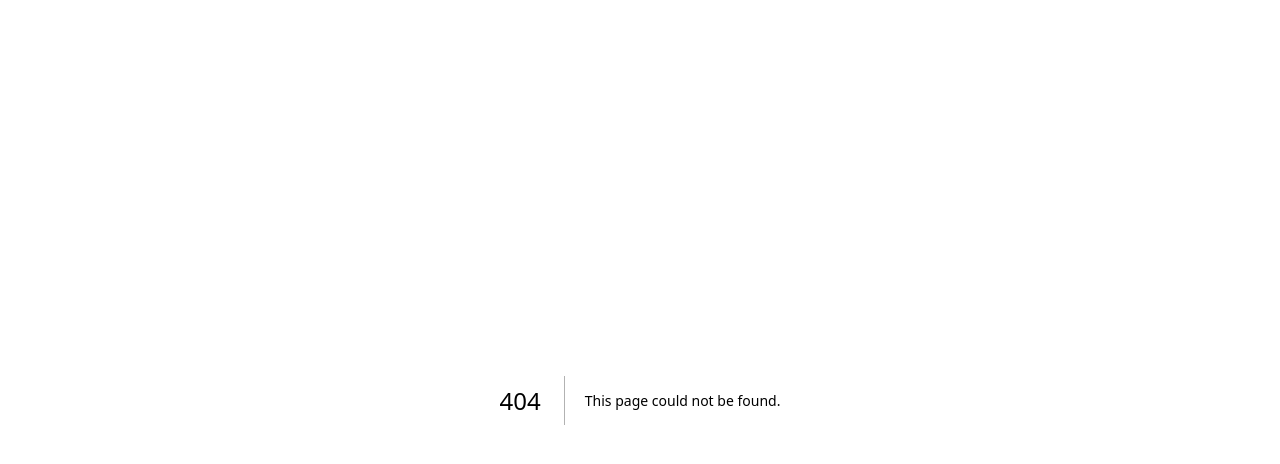
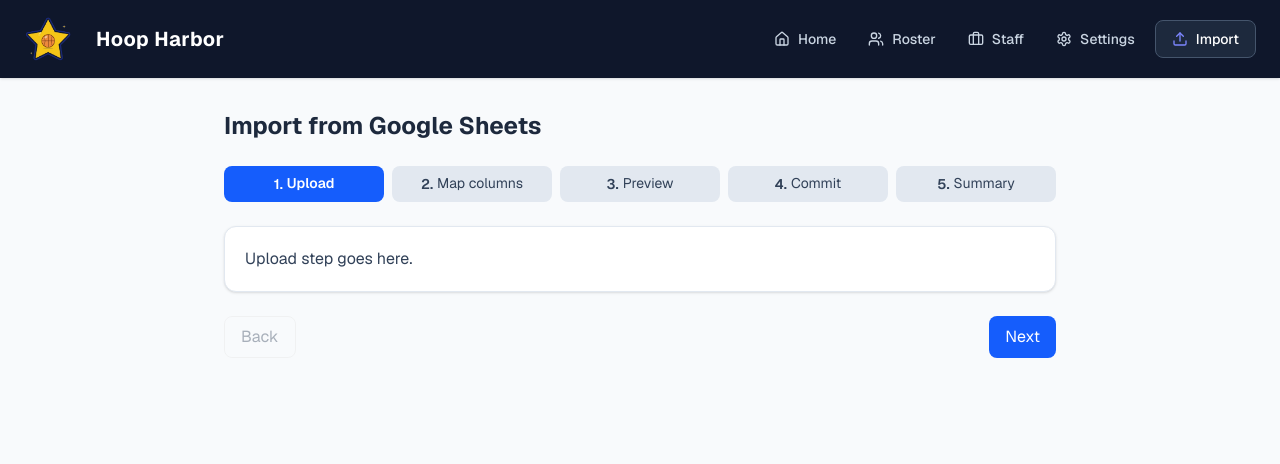
Before and after one commit to kat4ever4/Hoop-Harbor, a Next.js app in the folder my-app/: page /imports/sheets in a window 1280 px wide. Before the commit this address had no page. Shown: the top 464 px of the page. Built offline with nearby package versions, Linux system fonts and the light colour scheme.

Commit message:
feat(F5): import wizard shell, shared types, mock actions

```diff
--- /dev/null
+++ b/my-app/app/imports/sheets/import-wizard.tsx
@@ -0,0 +1,44 @@
+'use client'
+
+import { useState } from 'react'
+import { EMPTY_WIZARD, STEPS, type StepIndex, type WizardState } from '@/lib/imports/types'
+
+export function ImportWizard() {
+  // All wizard data in one place, so Back never loses work.
+  const [w, setW] = useState<WizardState>(EMPTY_WIZARD)
+  const go = (step: StepIndex) => setW((prev) => ({ ...prev, step }))
+  const last = (STEPS.length - 1) as StepIndex
+
+  return (
+    <div className="flex flex-col gap-6">
+      {/* Step bar */}
+      <ol className="flex gap-2 text-xs sm:text-sm">
+        {STEPS.map((label, i) => (
+        <li
+            key={label}
+            aria-current={i === w.step ? 'step' : undefined}
+            className={`flex flex-1 flex-col items-center justify-center gap-0.5 rounded-lg px-2 py-2 text-center sm:flex-row sm:gap-1 ${
+                i === w.step ? 'bg-blue-600 font-semibold text-white'
+                : i < w.step ? 'bg-blue-100 text-blue-800' : 'bg-slate-200'
+            }`}
+            >
+            <span className="font-semibold">{i + 1}.</span>
+            <span className="leading-tight">{label}</span>
+        </li>
+        ))}
+      </ol>
+
+      <section className="rounded-xl border border-slate-200 bg-white p-5 shadow-sm">
+        <p>{STEPS[w.step]} step goes here.</p>
+      </section>
+
+      {/* Temporary buttons so you can click through today */}
+      <div className="flex justify-between">
+        <button disabled={w.step === 0} onClick={() => go((w.step - 1) as StepIndex)}
+          className="rounded-lg border px-4 py-2 disabled:opacity-40">Back</button>
+        <button disabled={w.step === last} onClick={() => go((w.step + 1) as StepIndex)}
+          className="rounded-lg bg-blue-600 px-4 py-2 text-white disabled:opacity-40">Next</button>
+      </div>
+    </div>
+  )
+}
--- /dev/null
+++ b/my-app/app/imports/sheets/page.tsx
@@ -0,0 +1,14 @@
+import { SiteNav } from '@/components/layout/site-nav'
+import { ImportWizard } from './import-wizard'
+
+export default function ImportSheetsPage() {
+  return (
+    <div className="flex min-h-screen flex-col bg-slate-50 text-slate-700">
+      <SiteNav />
+      <main className="mx-auto w-full max-w-4xl flex-grow p-4 sm:p-8">
+        <h1 className="mb-6 text-2xl font-bold text-slate-800">Import from Google Sheets</h1>
+        <ImportWizard />
+      </main>
+    </div>
+  )
+}
--- /dev/null
+++ b/my-app/app/imports/sheets/step-indicator.tsx
@@ -0,0 +1,37 @@
+import { Check } from 'lucide-react'
+import { STEPS, type StepIndex } from '@/lib/imports/types'
+
+export function StepIndicator({ current }: { current: StepIndex }) {
+  return (
+    <>
+      {/* Phone: one short line, because five labels won't fit. */}
+      <p className="mb-4 text-sm font-medium text-slate-600 sm:hidden">
+        Step {current + 1} of {STEPS.length} · <span className="text-slate-900">{STEPS[current]}</span>
+      </p>
+
+      {/* Wider screens: all five steps in a row. */}
+      <ol className="mb-6 hidden items-center gap-2 sm:flex">
+        {STEPS.map((label, i) => {
+          const done = i < current
+          const active = i === current
+          return (
+            <li key={label} aria-current={active ? 'step' : undefined} className="flex flex-1 items-center gap-2">
+              <span
+                className={`flex h-7 w-7 shrink-0 items-center justify-center rounded-full text-xs font-bold ${
+                  done ? 'bg-indigo-600 text-white' : active ? 'border-2 border-indigo-600 text-indigo-700' : 'border border-slate-300 text-slate-400'
+                }`}
+              >
+                {done ? <Check className="h-4 w-4" aria-hidden /> : i + 1}
+              </span>
+              <span className={`text-sm ${active ? 'font-semibold text-slate-900' : 'text-slate-500'}`}>
+                {label}
+                {done && <span className="sr-only"> (done)</span>}
+              </span>
+              {i < STEPS.length - 1 && <span aria-hidden className="h-px flex-1 bg-slate-200" />}
+            </li>
+          )
+        })}
+      </ol>
+    </>
+  )
+}
--- a/my-app/components/layout/site-nav.tsx
+++ b/my-app/components/layout/site-nav.tsx
@@ -4,7 +4,7 @@ import Image from "next/image";
 import Link from "next/link";
 import { Suspense } from "react";
 import { usePathname } from "next/navigation";
-import { Briefcase, Home, Settings, Users } from "lucide-react";
+import { Briefcase, Home, Settings, Users, Upload} from "lucide-react";
 import { APP_CONFIG } from "@/lib/app-config";
 
 const NAV_ITEMS = [
@@ -12,6 +12,7 @@ const NAV_ITEMS = [
   { href: "/recruits", label: "Roster", icon: Users },
   { href: "/staff", label: "Staff", icon: Briefcase },
   { href: "/settings", label: "Settings", icon: Settings },
+  { href: "/imports/sheets", label: "Import", icon: Upload },
 ];
 
 // usePathname() is only known at request time, so the links that highlight the
--- /dev/null
+++ b/my-app/lib/imports/mock-actions.ts
@@ -0,0 +1,82 @@
+// FAKE import functions. Same shapes as types.ts, so swapping in
+// Naman's real ones later is a one-line import change.
+import { isLikelyDuplicate, type ExistingRecruit } from '@/lib/recruits/duplicates'
+import type { CommitResult, PreviewResult, PreviewRow } from './types'
+
+const wait = (ms: number) => new Promise((r) => setTimeout(r, ms))
+
+// Pretend these are already in the database (Reese is in seed-v2.sql too).
+const EXISTING: ExistingRecruit[] = [
+  { id: 'a2000000-0000-4000-8000-000000000014', first_name: 'Reese', last_name: 'Brooks',
+    graduation_year: 2028, high_school: 'Riverbend Prep High School' },
+]
+
+// Simple split; breaks on quoted commas. Naman's real one uses csv-parse.
+async function readRows(file: File): Promise<string[][]> {
+  const text = await file.text()
+  return text.trim().split(/\r?\n/).map((line) => line.split(',').map((c) => c.trim()))
+}
+
+export async function getHeaders(file: File): Promise<string[]> {
+  await wait(300)
+  if (!file.name.toLowerCase().endsWith('.csv')) throw new Error('Please upload a CSV file.')
+  const [headers = []] = await readRows(file)
+  return headers
+}
+
+/** mapping: CSV header -> recruit field name, or 'ignore'. */
+export async function previewImport(file: File, mapping: Record<string, string>): Promise<PreviewResult> {
+  await wait(500)
+  const [headers, ...data] = await readRows(file)
+
+  const rows: PreviewRow[] = data.map((cells, i) => {
+    const rowNumber = i + 2 // +1 for header, +1 because sheets start at 1
+    const values: Record<string, string> = {}
+    headers.forEach((h, c) => {
+      const field = mapping[h]
+      if (field && field !== 'ignore') values[field] = cells[c] ?? ''
+    })
+
+    if (!values.first_name || !values.last_name)
+      return { rowNumber, status: 'error', values, reason: 'Missing first or last name' }
+    if (!/^\d{4}$/.test(values.graduation_year ?? ''))
+      return { rowNumber, status: 'error', values, reason: 'Graduation year must be 4 digits' }
+
+    const candidate = {
+      first_name: values.first_name, last_name: values.last_name,
+      graduation_year: Number(values.graduation_year),
+      high_school: values.high_school ?? null, club_team: values.club_team ?? null,
+    }
+    const hit = EXISTING.find((e) => isLikelyDuplicate(candidate, e))
+    if (hit)
+      return { rowNumber, status: 'duplicate', values, reason: 'May already exist',
+        match: { id: hit.id, name: `${hit.first_name} ${hit.last_name}`,
+          gradYear: hit.graduation_year, school: hit.high_school ?? null } }
+
+    return { rowNumber, status: 'new', values }
+  })
+
+  const count = (s: PreviewRow['status']) => rows.filter((r) => r.status === s).length
+  return { rows, counts: { new: count('new'), duplicate: count('duplicate'), error: count('error') },
+    previewId: 'mock-preview-1' }
+}
+
+export async function commitImport(
+  preview: PreviewResult,
+  duplicateChoices: Record<number, 'skip' | 'create'>,
+): Promise<CommitResult> {
+  await wait(700)
+  const dups = preview.rows.filter((r) => r.status === 'duplicate')
+  const createdDups = dups.filter((r) => duplicateChoices[r.rowNumber] === 'create').length
+  return {
+    batchId: 'mock-batch-1',
+    created: preview.counts.new + createdDups,
+    skipped: dups.length - createdDups,
+    errors: preview.counts.error,
+  }
+}
+
+export async function undoImport(_batchId: string): Promise<{ removed: number }> {
+  await wait(300)
+  return { removed: 0 }
+}
--- /dev/null
+++ b/my-app/lib/imports/types.ts
@@ -0,0 +1,44 @@
+// Shapes the import wizard shares with the backend (agree on these at the day-1 meeting).
+
+export const STEPS = ['Upload', 'Map columns', 'Preview', 'Commit', 'Summary'] as const
+export type StepIndex = 0 | 1 | 2 | 3 | 4
+
+export type PreviewRow = {
+  rowNumber: number
+  status: 'new' | 'duplicate' | 'error'
+  values: Record<string, string>
+  reason?: string
+  match?: { id: string; name: string; gradYear: number | null; school: string | null }
+}
+
+export type PreviewResult = {
+  counts: { new: number; duplicate: number; error: number }
+  rows: PreviewRow[]
+  previewId?: string
+}
+
+export type CommitResult = {
+  batchId: string
+  created: number
+  skipped: number
+  errors: number
+}
+
+/** Everything the coach has done so far. Lives in ONE place so Back never loses work. */
+export type WizardState = {
+  step: StepIndex
+  file: File | null
+  headers: string[]                                  // the CSV's first row
+  mapping: Record<string, string>                    // CSV header -> field name or 'ignore'
+  preview: PreviewResult | null
+  duplicateChoices: Record<number, 'skip' | 'create'> // rowNumber -> choice
+  summary: CommitResult | null
+}
+
+export const EMPTY_WIZARD: WizardState = {
+  step: 0, file: null, headers: [], mapping: {},
+  preview: null, duplicateChoices: {}, summary: null,
+}
+
+
+export const REQUIRED_FIELDS = ['first_name', 'last_name', 'graduation_year'] as const
```
Also changed, not shown: my-app/tests/fixtures/recruits-sample.csv (added).
